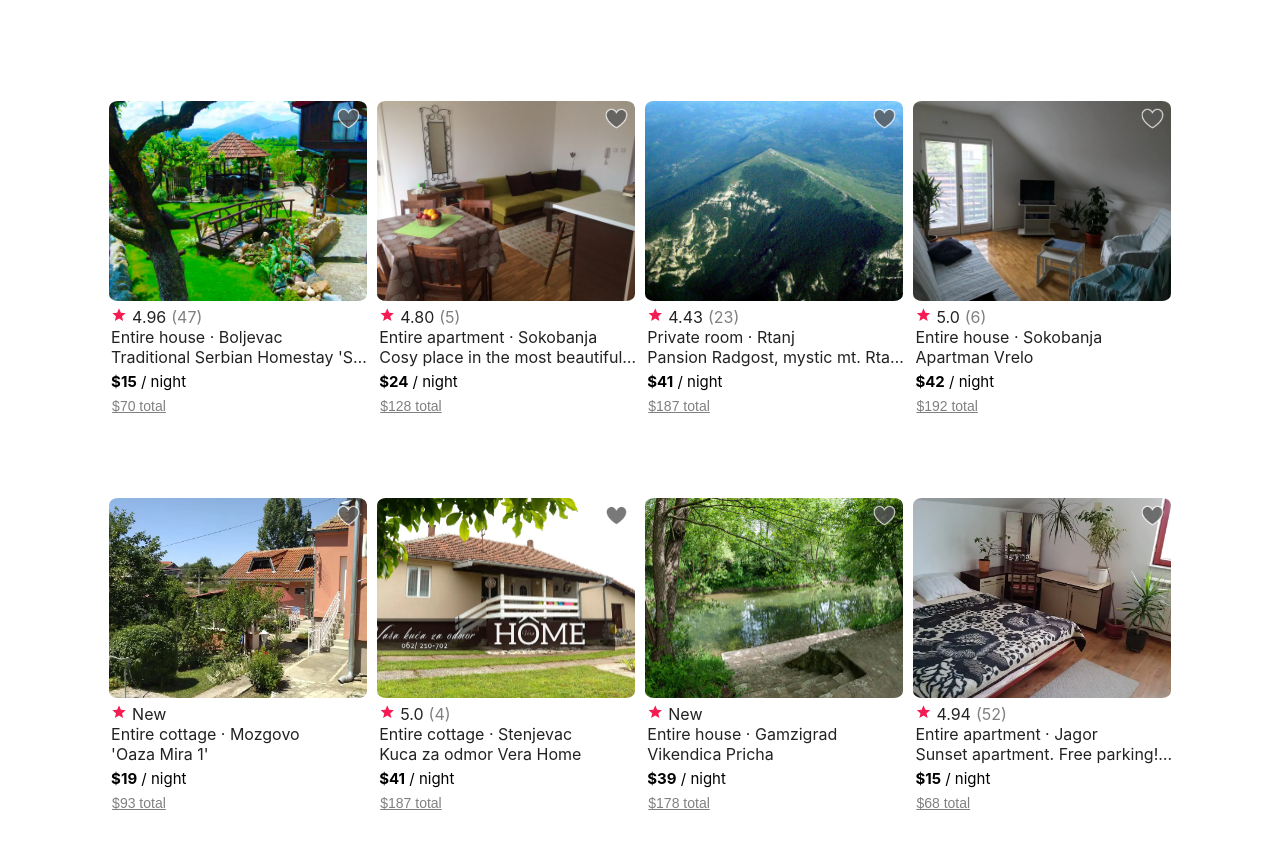
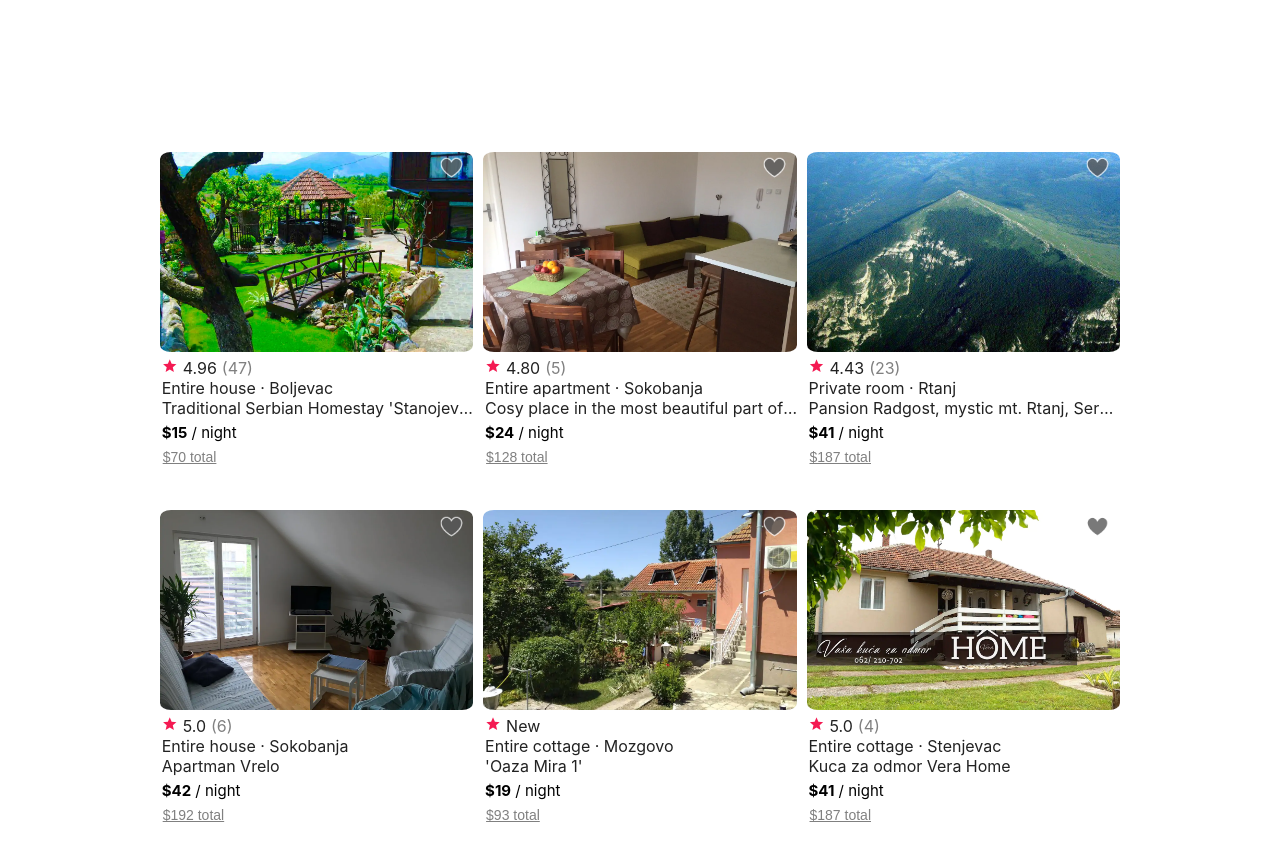
Before and after one commit to stefanm3000/airbnb-02v2, a plain HTML site: page index.html in a window 1280 px wide. Shown: the top 858 px of the page. Drawn offline with Linux system fonts and the light colour scheme.

Commit message:
:construction:

```diff
--- a/main.css
+++ b/main.css
@@ -7,7 +7,7 @@
     grid-template-columns: repeat(auto-fit, minmax(min(16rem, 100%), 1fr));
     grid-template-rows: 1fr 1fr;
     gap: 1%;
-    margin: 8%;
+    margin: 12%;
 }
 
 body {
@@ -82,7 +82,7 @@ i.material-icons {
     border: none;
     background-color: white;
     text-decoration: underline;
-    padding: 7px 0px 70px 1px;
+    padding: 7px 0px 30px 1px;
     color: gray;
     font-size: 14px;
 }
```
Also changed, not shown: index.html (+1 -2 lines).
